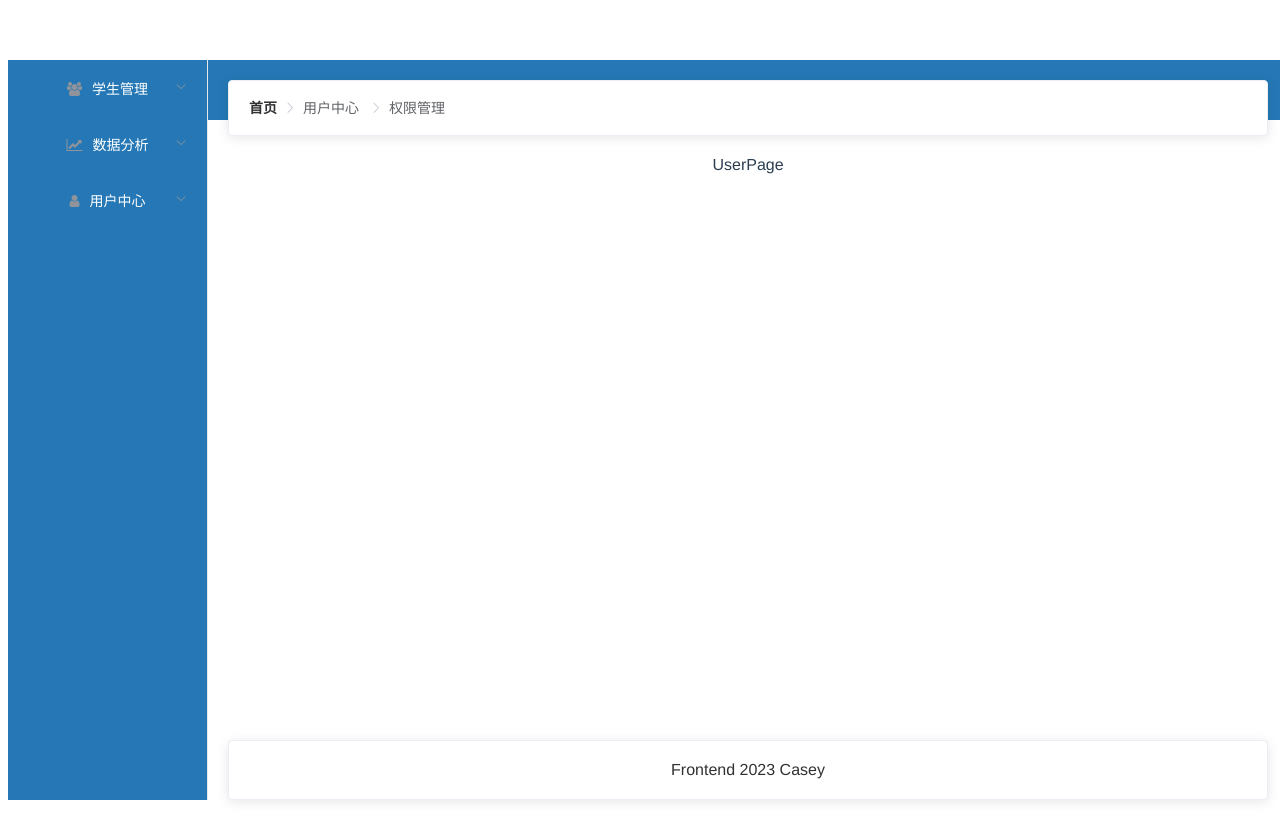
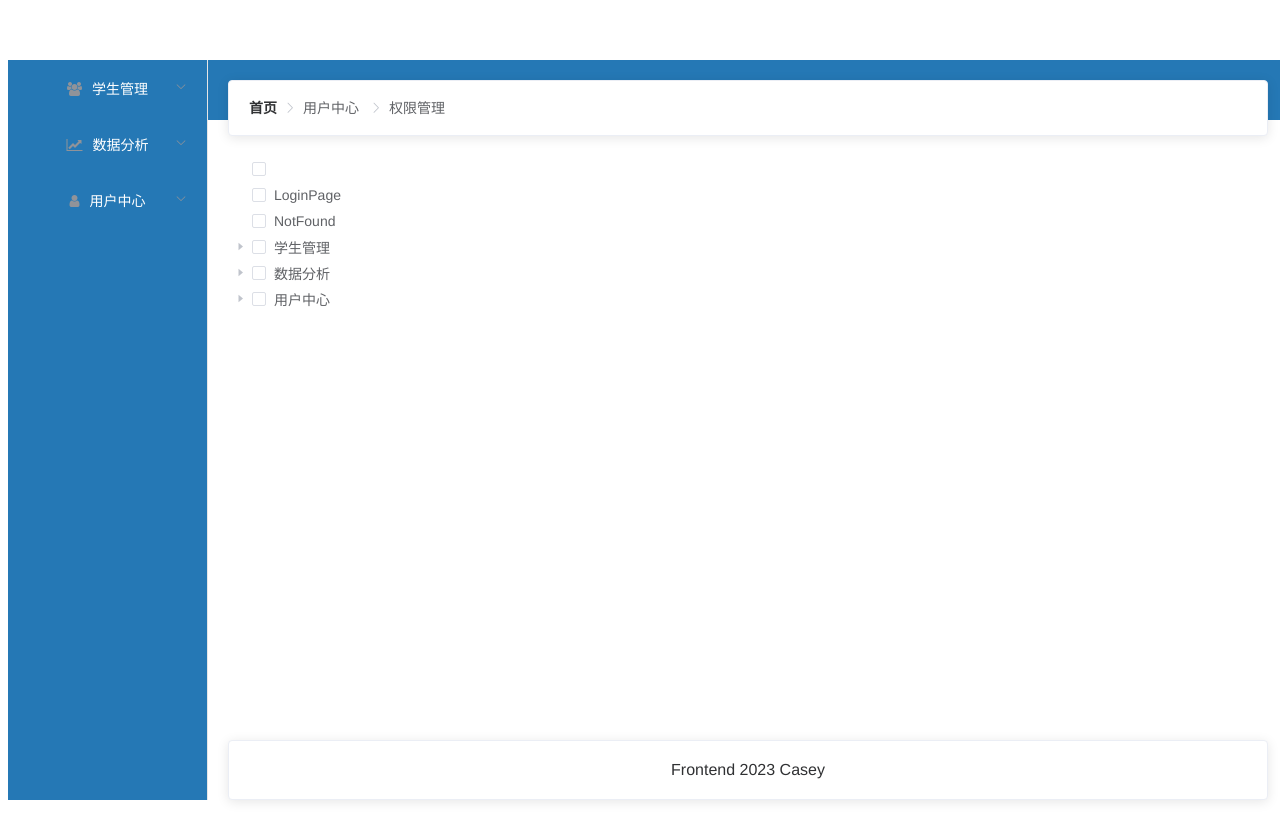
Before and after one commit to ahao214/projectv2, a Vue app: page /users/user in a window 1280 px wide. Shown: the top 840 px of the page. Built offline with nearby package versions, Linux system fonts and the light colour scheme.

Commit message:
树形控件

```diff
--- a/src/components/dataAnalysis/ScoreMap.vue
+++ b/src/components/dataAnalysis/ScoreMap.vue
@@ -1,36 +1,31 @@
 <template>
-    <div class="score-map">
-        <div class="main">
-
-        </div>
-    </div>
+  <div class="score-map">
+    <div class="main"></div>
+  </div>
 </template>
 
 <script>
-import chinaJson  from 'echarts/map/json/china'
+import chinaJson from "echarts/map/json/china";
 
 export default {
-    data(){
-        return {}
-    },
-    mounted(){
-        let myChart = this.$echarts.init(document.getElementById('main'))
-        this.$echarts.registerMap('china',chinaJson)
-        console.log(myChart)
-        // 从这里开始复制实例的代码
-
-    }
-}
-
-
+  data() {
+    return {};
+  },
+  mounted() {
+    let myChart = this.$echarts.init(document.getElementById("main"));
+    this.$echarts.registerMap("china", chinaJson);
+    console.log(myChart);
+    // 从这里开始复制实例的代码
+  },
+};
 </script>
 
 <style lang="scss">
-.score-ma{
-    width:100%;
-    #main{
-        width:100%;
-        height:500px;
-    }
+.score-ma {
+  width: 100%;
+  #main {
+    width: 100%;
+    height: 500px;
+  }
 }
 </style>
--- a/src/components/users/UserPage.vue
+++ b/src/components/users/UserPage.vue
@@ -1,5 +1,25 @@
 <template>
-    <div>
-        UserPage
-    </div>
+  <div>
+    <el-tree :data="menus" show-checkbox node-key="name" :props="defaultProps">
+    </el-tree>
+  </div>
 </template>
+
+<script>
+export default {
+  data() {
+    return {
+      menus: [],
+      defaultProps: {
+        label: "name",
+        children: "children",
+      },
+    };
+  },
+  created() {
+    this.menus = [...this.$router.options.routes];
+  },
+};
+</script>
+
+<style lang="scss"></style>
```
